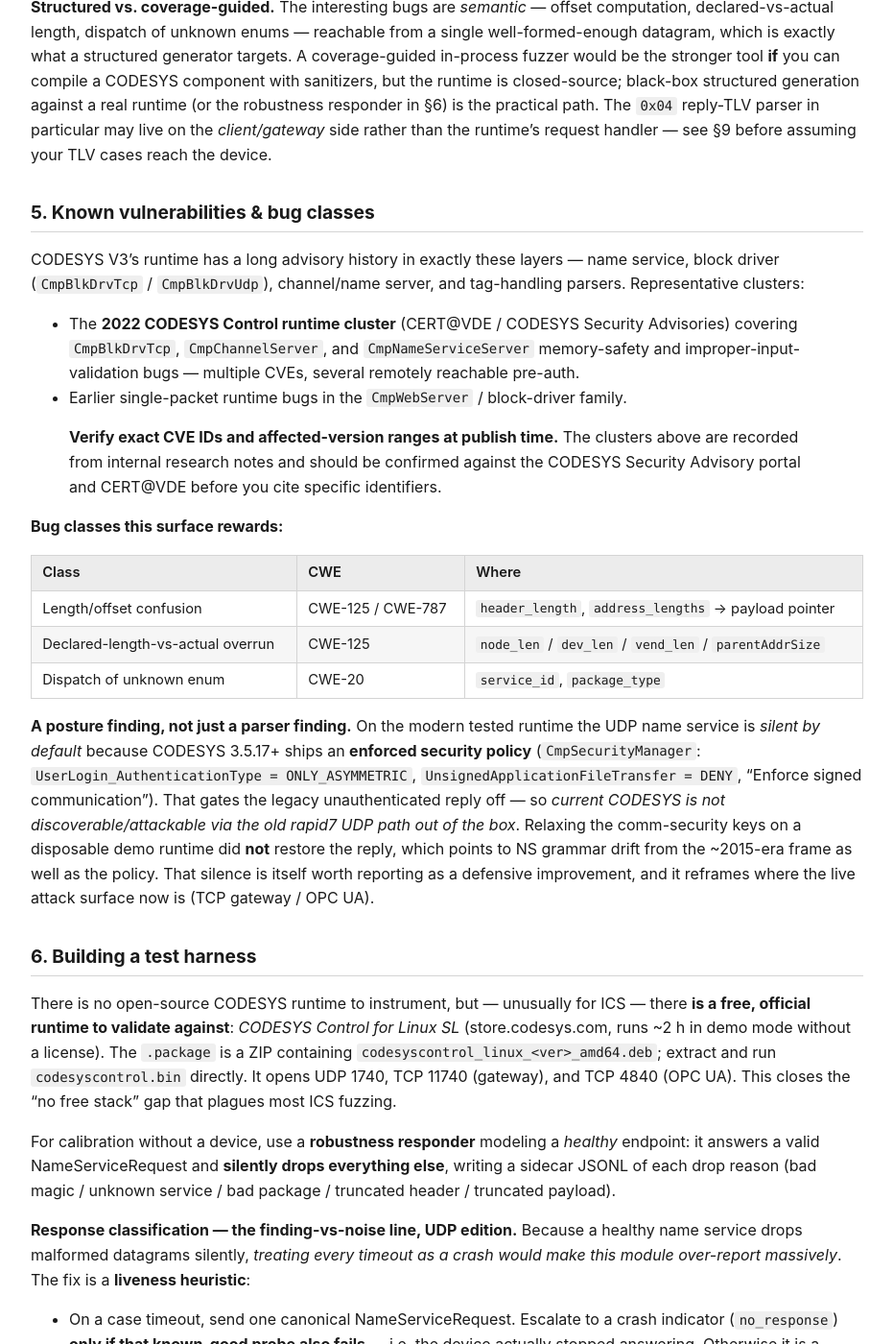
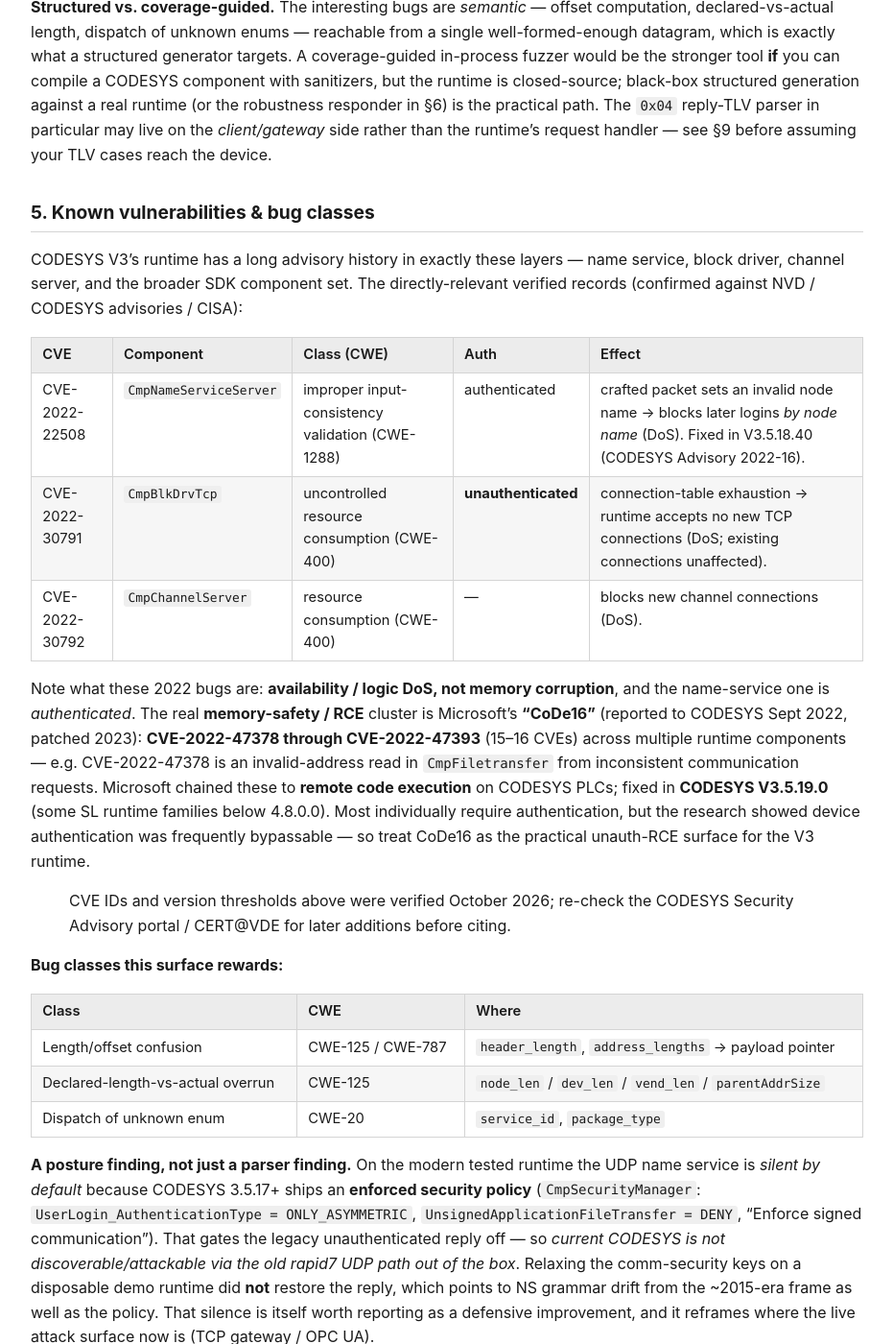
Before and after one commit to alosafuzz/alosafuzz.github.io, a Jekyll site: the page built from _guides/codesys-v3.md, in a window 1280 px wide and 1400 px high, scrolled down 3225 px. Shown: the whole window at 96% size, without its empty margins (174-1105 px from the left). Built offline with Jekyll 4.4.1, drawn with Linux system fonts in a browser that asks for light colours.

Commit message:
guides(codesys-v3): replace CVE placeholders with verified IDs
Verified against NVD / CODESYS advisories / CISA: CmpNameServiceServer
CVE-2022-22508 (auth node-name DoS, <3.5.18.40), CmpBlkDrvTcp CVE-2022-30791
+ CmpChannelServer CVE-2022-30792 (unauth/resource-exhaustion DoS), and the
memory-safety/RCE cluster = Microsoft CoDe16 (CVE-2022-47378..47393, fixed
V3.5.19.0).

```diff
--- a/_guides/codesys-v3.md
+++ b/_guides/codesys-v3.md
@@ -162,19 +162,29 @@ see §9 before assuming your TLV cases reach the device.
 ## 5. Known vulnerabilities & bug classes
 
 CODESYS V3's runtime has a long advisory history in exactly these layers — name
-service, block driver (`CmpBlkDrvTcp` / `CmpBlkDrvUdp`), channel/name server, and
-tag-handling parsers. Representative clusters:
+service, block driver, channel server, and the broader SDK component set. The
+directly-relevant verified records (confirmed against NVD / CODESYS advisories /
+CISA):
 
-- The **2022 CODESYS Control runtime cluster** (CERT@VDE / CODESYS Security
-  Advisories) covering `CmpBlkDrvTcp`, `CmpChannelServer`, and `CmpNameServiceServer`
-  memory-safety and improper-input-validation bugs — multiple CVEs, several
-  remotely reachable pre-auth.
-- Earlier single-packet runtime bugs in the `CmpWebServer` / block-driver family.
+| CVE | Component | Class (CWE) | Auth | Effect |
+|---|---|---|---|---|
+| CVE-2022-22508 | `CmpNameServiceServer` | improper input-consistency validation (CWE-1288) | authenticated | crafted packet sets an invalid node name → blocks later logins *by node name* (DoS). Fixed in V3.5.18.40 (CODESYS Advisory 2022-16). |
+| CVE-2022-30791 | `CmpBlkDrvTcp` | uncontrolled resource consumption (CWE-400) | **unauthenticated** | connection-table exhaustion → runtime accepts no new TCP connections (DoS; existing connections unaffected). |
+| CVE-2022-30792 | `CmpChannelServer` | resource consumption (CWE-400) | — | blocks new channel connections (DoS). |
 
-> **Verify exact CVE IDs and affected-version ranges at publish time.** The
-> clusters above are recorded from internal research notes and should be confirmed
-> against the CODESYS Security Advisory portal and CERT@VDE before you cite specific
-> identifiers.
+Note what these 2022 bugs are: **availability / logic DoS, not memory corruption**,
+and the name-service one is *authenticated*. The real **memory-safety / RCE**
+cluster is Microsoft's **"CoDe16"** (reported to CODESYS Sept 2022, patched 2023):
+**CVE-2022-47378 through CVE-2022-47393** (15–16 CVEs) across multiple runtime
+components — e.g. CVE-2022-47378 is an invalid-address read in `CmpFiletransfer`
+from inconsistent communication requests. Microsoft chained these to **remote code
+execution** on CODESYS PLCs; fixed in **CODESYS V3.5.19.0** (some SL runtime
+families below 4.8.0.0). Most individually require authentication, but the research
+showed device authentication was frequently bypassable — so treat CoDe16 as the
+practical unauth-RCE surface for the V3 runtime.
+
+> CVE IDs and version thresholds above were verified October 2026; re-check the
+> CODESYS Security Advisory portal / CERT@VDE for later additions before citing.
 
 **Bug classes this surface rewards:**
 
```
